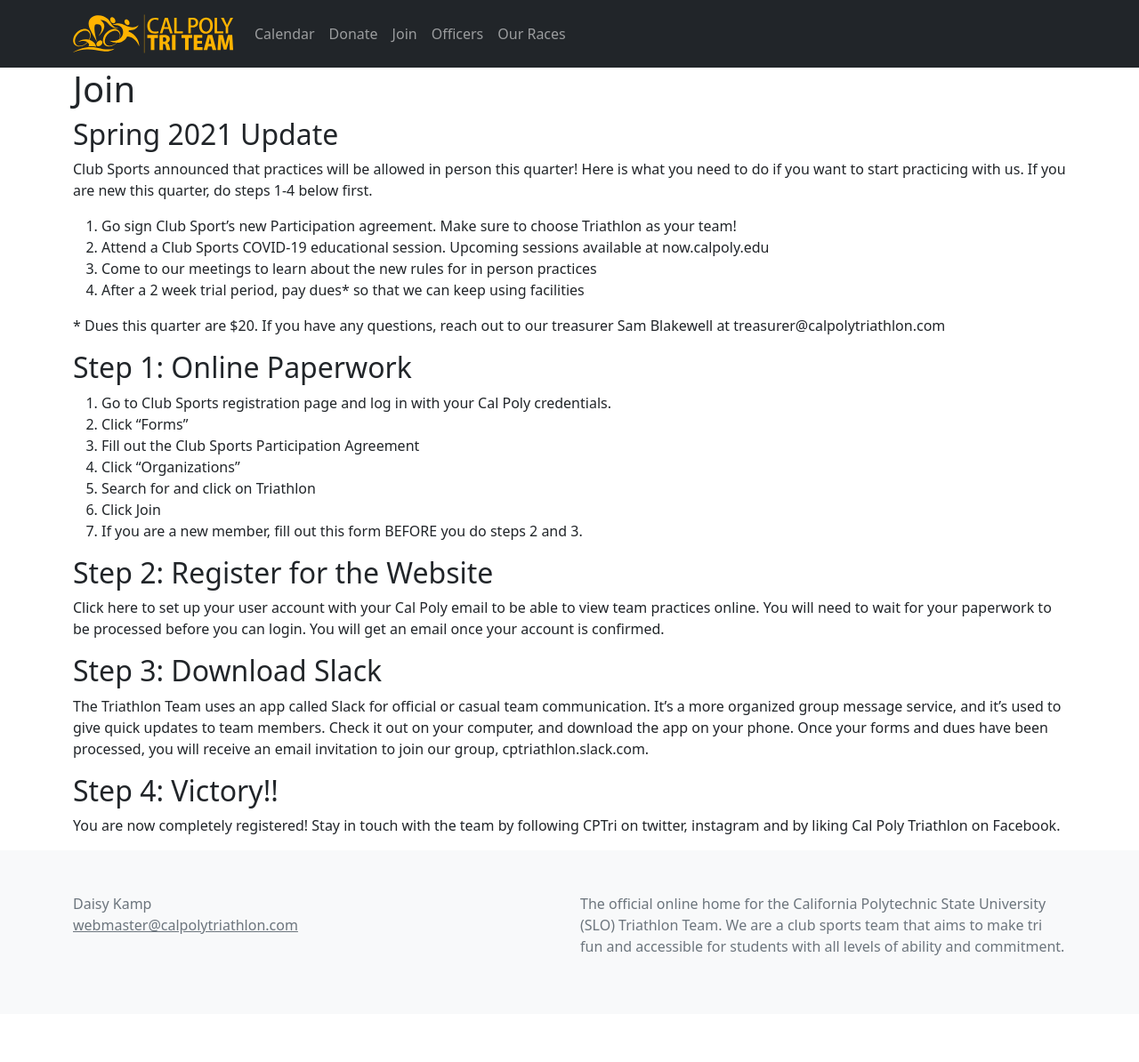
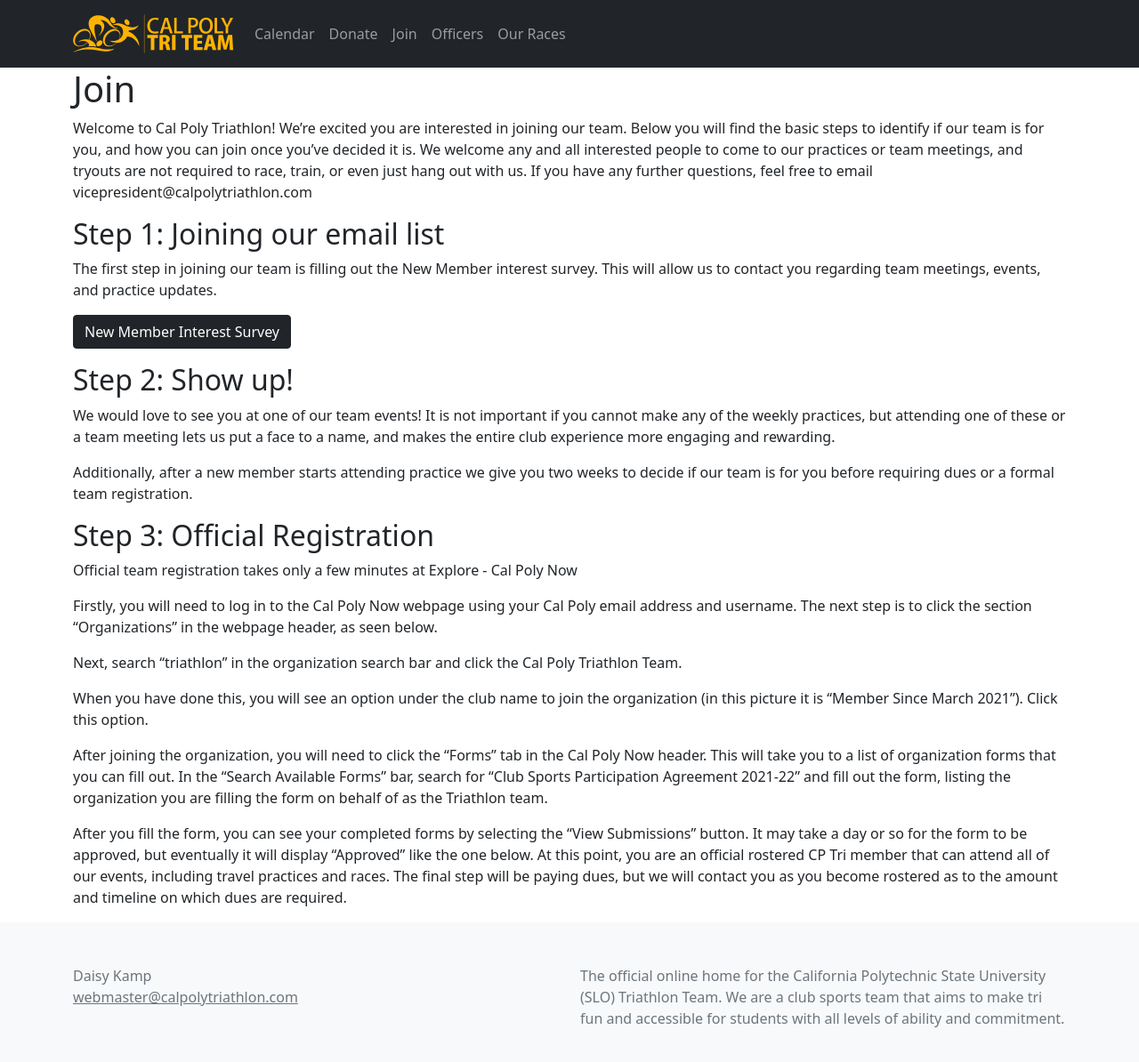
Before and after one commit to CalPolyTriathlon/calpolytriathlon, a Jekyll site: the page built from join.md, in a window 1280 px wide. Shown: the top 1194 px of the page at 89% size. Built offline with Jekyll 4.4.1, drawn with Linux system fonts in a browser that asks for light colours.

Commit message:
some join work

```diff
--- a/join.md
+++ b/join.md
@@ -4,35 +4,31 @@
 permalink: /join/
 ---
 
-## Spring 2021 Update
+Welcome to Cal Poly Triathlon! We’re excited you are interested in joining our team. Below you will find the basic steps to identify if our team is for you, and how you can join once you’ve decided it is. We welcome any and all interested people to come to our practices or team meetings, and tryouts are not required to race, train, or even just hang out with us. If you have any further questions, feel free to email vicepresident@calpolytriathlon.com
 
-Club Sports announced that practices will be allowed in person this quarter! Here is what you need to do if you want to start practicing with us. If you are new this quarter, do steps 1-4 below first.
+## Step 1: Joining our email list
 
-1. Go sign Club Sport’s new Participation agreement. Make sure to choose Triathlon as your team!
-2. Attend a Club Sports COVID-19 educational session. Upcoming sessions available at now.calpoly.edu
-3. Come to our meetings to learn about the new rules for in person practices
-4. After a 2 week trial period, pay dues* so that we can keep using facilities
+The first step in joining our team is filling out the New Member interest survey. This will allow us to contact you regarding team meetings, events, and practice updates.
 
-\* Dues this quarter are $20. If you have any questions, reach out to our treasurer Sam Blakewell at treasurer@calpolytriathlon.com
+<a class="btn btn-dark" href="https://forms.gle/erKYAEyP6UgGgPcA6">New Member Interest Survey</a>
 
-## Step 1: Online Paperwork
+## Step 2: Show up!
 
-1. Go to Club Sports registration page and log in with your Cal Poly credentials.
-2. Click “Forms”
-3. Fill out the Club Sports Participation Agreement
-4. Click “Organizations”
-5. Search for and click on Triathlon
-6. Click Join
-7. If you are a new member, fill out this form BEFORE you do steps 2 and 3.
+We would love to see you at one of our team events! It is not important if you cannot make any of the weekly practices, but attending one of these or a team meeting lets us put a face to a name, and makes the entire club experience more engaging and rewarding.
 
-## Step 2: Register for the Website
+Additionally, after a new member starts attending practice we give you two weeks to decide if our team is for you before requiring dues or a formal team registration.
 
-Click here to set up your user account with your Cal Poly email to be able to view team practices online.  You will need to wait for your paperwork to be processed before you can login.  You will get an email once your account is confirmed.
+## Step 3: Official Registration
 
-## Step 3: Download Slack
+Official team registration takes only a few minutes at Explore - Cal Poly Now
 
-The Triathlon Team uses an app called Slack for official or casual team communication. It’s a more organized group message service, and it’s used to give quick updates to team members. Check it out on your computer, and download the app on your phone. Once your forms and dues have been processed, you will receive an email invitation to join our group, cptriathlon.slack.com.
+Firstly, you will need to log in to the Cal Poly Now webpage using your Cal Poly email address and username. The next step is to click the section “Organizations” in the webpage header, as seen below.
 
-## Step 4: Victory!!
+Next, search “triathlon” in the organization search bar and click the Cal Poly Triathlon Team.
 
-You are now completely registered!  Stay in touch with the team by following CPTri on twitter, instagram and by liking Cal Poly Triathlon on Facebook.
+When you have done this, you will see an option under the club name to join the organization (in this picture it is “Member Since March 2021”). Click this option.
+
+After joining the organization, you will need to click the “Forms” tab in the Cal Poly Now header. This will take you to a list of organization forms that you can fill out. In the “Search Available Forms” bar, search for “Club Sports Participation Agreement 2021-22” and fill out the form, listing the organization you are filling the form on behalf of as the Triathlon team.
+
+After you fill the form, you can see your completed forms by selecting the “View Submissions” button. It may take a day or so for the form to be approved, but eventually it will display “Approved” like the one below. At this point, you are an official rostered CP Tri member that can attend all of our events, including travel practices and races.
+The final step will be paying dues, but we will contact you as you become rostered as to the amount and timeline on which dues are required.
```
